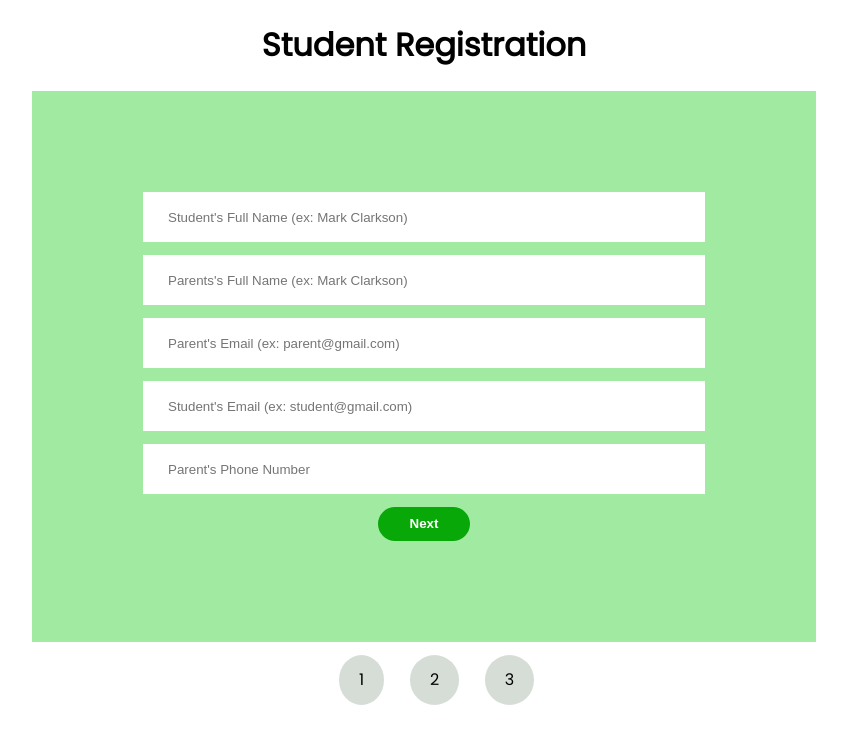
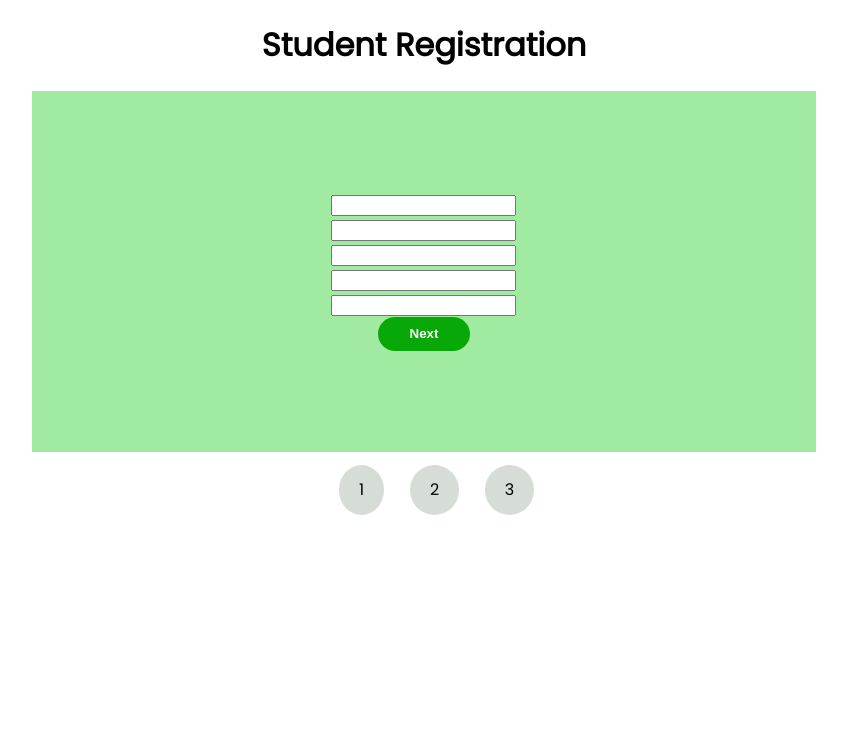
Before and after one commit to mariyatur27/New-Compas-Platform, a Flask app: page /students/register in a window 1280 px wide. Shown: the top 734 px of the page, without its empty margins (216-1063 px from the left). Run offline with Flask 2, Linux system fonts and the light colour scheme; some libraries are stand-ins or nearby versions.

Commit message:
student signup forms
added the signup form using flask_wtf (library)

```diff
--- a/application/__init__.py
+++ b/application/__init__.py
@@ -1,9 +1,15 @@
 from flask import Flask
 import configs
+from flask_wtf.csrf import CSRFProtect
+
+csrf = CSRFProtect()
+
 
 def create_app():
     app = Flask(__name__)
     app.config.from_object(configs)
+    csrf.init_app(app)
+    app.config['SECRET_KEY'] = 'C2HWGVoMGfNTBsrYQg8EcMrdTimkZfAb'
 
     with app.app_context():
         from application.blueprints import index, students, tutors
--- a/application/blueprints/students.py
+++ b/application/blueprints/students.py
@@ -2,9 +2,19 @@ from flask import Blueprint, render_template
 
 bp = Blueprint("students", __name__, url_prefix="/students/")
 
+
 @bp.route("/register", methods=("GET", "POST"))
 def student_reg():
-    return render_template("students/register.html")
+    # imports
+    from ..forms.student_register import StudentRegister
+
+    form = StudentRegister()
+
+    if form.validate_on_submit():
+        return redirect(url_for('index'))
+
+    return render_template("students/register.html", form=form)
+
 
 @bp.route("/dashboard", methods=("GET",))
 def student_dashboard():
--- /dev/null
+++ b/application/forms/student_register.py
@@ -0,0 +1,18 @@
+from flask import Flask, render_template, redirect, url_for
+from flask_bootstrap import Bootstrap
+from flask_wtf import FlaskForm
+from wtforms import StringField, SubmitField, EmailField, IntegerField, PasswordField
+from wtforms.validators import DataRequired, InputRequired
+
+
+class StudentRegister(FlaskForm):
+    student_name = StringField('What is your name?', validators=[DataRequired()])
+    parent_name = StringField('What is your name?', validators=[DataRequired()])
+    parent_email = EmailField("parent_Email", validators=[InputRequired("Please enter your email address.")])
+    student_email = EmailField("student_Email", validators=[InputRequired("Please enter your email address.")])
+    parent_number = IntegerField("phone", validators=[DataRequired()])
+    student_grade = IntegerField("grade", validators=[DataRequired()])
+    student_school = StringField('school', validators=[DataRequired()])
+    student_timezone = StringField('timezone', validators=[DataRequired()])
+    username = StringField("user", validators=[DataRequired()])
+    password = PasswordField('pass', validators=[DataRequired()])
--- a/application/models/user.py
+++ b/application/models/user.py
@@ -2,13 +2,14 @@ from flask_sqlalchemy import SQLAlchemy
 
 from application.models.database import get_db
 
-db : SQLAlchemy = get_db()
+db: SQLAlchemy = get_db()
+
 
 class User(db.Model):
     id = db.Column(db.Integer, primary_key=True)
     username = db.Column(db.String(80), unique=True, nullable=False)
     email = db.Column(db.String(120), unique=True, nullable=False)
-    password = db.Column(db.string(256), unique=False, nullable=False) # TODO: Hash passwords
+    password = db.Column(db.string(256), unique=False, nullable=False)  # TODO: Hash passwords
 
     def __str__(self):
         return self.username
--- a/application/templates/students/register.html
+++ b/application/templates/students/register.html
@@ -7,29 +7,38 @@
         <h1 class="title">Student Registration</h1>
     </div>
 
+
     <form class="reg-slides multi-slide-form" id="multi-slide-form" action="/student_dashboard" method="POST">
         <div class="slide first-slide" id="slide1">
-            <input class="question required-question" type="text" placeholder="Student's Full Name (ex: Mark Clarkson)" /><br>
-            <input class="question required-question" type="text" placeholder="Parents's Full Name (ex: Mark Clarkson)" /><br>
-            <input class="question required-question" type="email" placeholder="Parent's Email (ex: parent@gmail.com)" /><br>
-            <input class="question" type="email" placeholder="Student's Email (ex: student@gmail.com)" /><br>
-            <input class="question" type="tel" placeholder="Parent's Phone Number" /><br>
+            <form method="post">
+                {{ form.csrf_token }}
+                {{ form.student_name }}<br>
+                {{ form.parent_name }}<br>
+                {{ form.parent_email }}<br>
+                {{ form.student_email }}<br>
+                {{ form.parent_number }}<br>
+            </form>
+
             <button class="next-slide slide-change-btn" id="next-1" type="button">Next</button><br>
         </div>
 
         <div class="slide" id="slide2">
-            <input class="question required-question" type="number" placeholder="Student's Grade at School" min="1" max="13" /><br>
-            <input class="question" type="text" placeholder="Student's School (ex: Cameron Heights)" /><br>
-            <input class="question required-question" type="text" placeholder="Student's Timezone" /><br>
-            <input class="question required-question" type="text" placeholder="Prefered Video Call Platform" /><br>
+            <form method="post">
+                {{ form.csrf_token }}
+                {{ form.student_grade }}<br>
+                {{ form.student_school }}<br>
+                {{ form.student_timezone }}<br>
+            </form>
             <button class="prev-slide slide-change-btn" id="back-1" type="button">Back</button>
             <button class="next-slide slide-change-btn" id="next-2" type="button">Next</button>
         </div>
 
         <div class="slide last-slide" id="slide3">
-            <input class="question" type="text" placeholder="Student's full name (ex: Mark Clarkson)" /><br>
-            <input class="question" type="text" placeholder="Parents's full name (ex: Mark Clarkson)" /><br>
-            <input class="question" type="text" placeholder="Student's email (ex: student@gmail.com)" /><br>
+            <form method="post">
+                {{ form.csrf_token }}
+                {{ form.username }}<br>
+                {{ form.password }}<br>
+            </form>
             <button class="prev-slide slide-change-btn" id="back-2" type="button">Back</button>
             <button class="submit-btn" type="submit">Sign Up</button>
         </div>
```
Also changed, not shown: application/models/database.py (+5 -2 lines).
